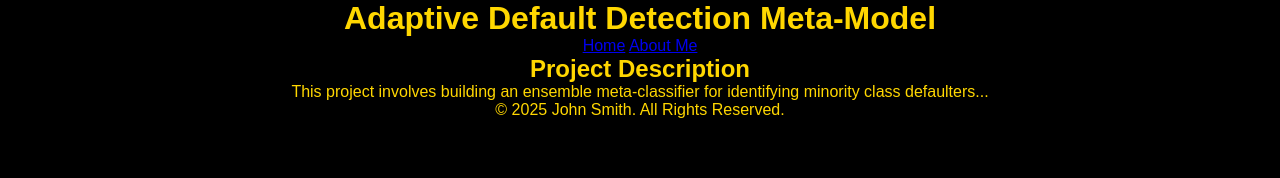
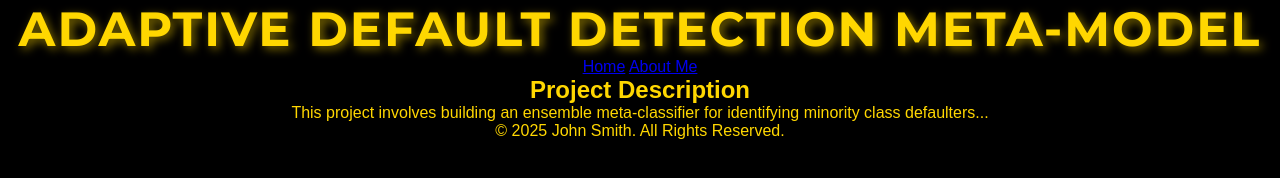
Before and after one commit to aver81/.website, a plain HTML site: page Projects/Meta-Model.html in a window 1280 px wide. Drawn offline with Linux system fonts and the light colour scheme.

Commit message:
Update style.css

```diff
--- a/style.css
+++ b/style.css
@@ -1,4 +1,26 @@
 /* General Reset */
+@import url('https://fonts.googleapis.com/css2?family=Montserrat:wght@700&family=Lora:wght@400&display=swap');
+
+
+header h1 {
+    font-family: 'Montserrat', sans-serif; /* Modern and bold */
+    font-size: 3rem; /* Adjust size */
+    font-weight: 700;
+    text-transform: uppercase;
+    letter-spacing: 2px;
+    color: gold; /* Matches theme */
+    text-shadow: 3px 3px 10px rgba(255, 215, 0, 0.5); /* Soft glow */
+}
+
+.typewriter, header p {
+    font-family: 'Lora', serif; /* Classy and elegant */
+    font-size: 1.5rem;
+    font-weight: 400;
+    color: white;
+    letter-spacing: 1px;
+}
+
+
 * {
     margin: 0;
     padding: 0;
```
